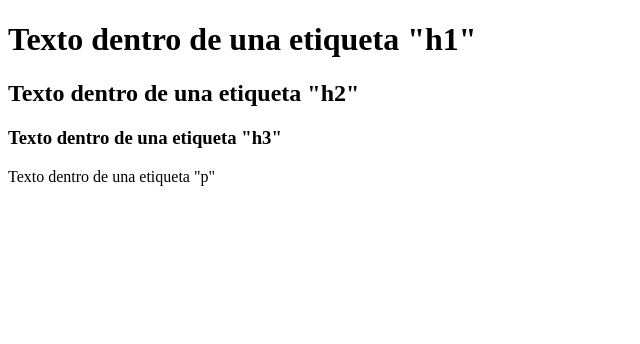
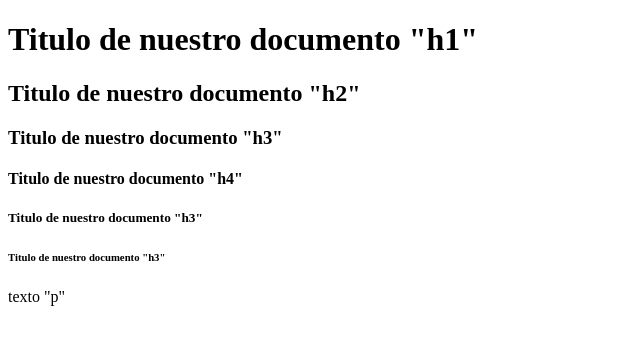
Before and after one commit to Seth502/pruebas, a plain HTML site: page html-1.html in a window 1280 px wide. Shown: the whole page, without its empty margins (0-640 px from the left). Drawn offline with Linux system fonts and the light colour scheme.

Commit message:
Update html-1.html

```diff
--- a/html-1.html
+++ b/html-1.html
@@ -6,13 +6,17 @@
 <head>
     <meta charset="UTF-8">
     <meta name="viewport" content="width=device-width, initial-scale=1.0">
-    <title>html-1</title>
+    <title>Tutulo de nuestra primera web</title>
 </head>
 <body>
-<h1>Texto dentro de una etiqueta "h1"</h1>
-<h2>Texto dentro de una etiqueta "h2"</h2>
-<h3>Texto dentro de una etiqueta "h3"</h3>
-<p>Texto dentro de una etiqueta "p"</p>
+<h1>Titulo de nuestro documento "h1"</h1>
+<h2>Titulo de nuestro documento "h2"</h2>
+<h3>Titulo de nuestro documento "h3"</h3>
+<h4>Titulo de nuestro documento "h4"</h4>
+<h5>Titulo de nuestro documento "h3"</h5>
+<h6>Titulo de nuestro documento "h3"</h6>
+
+<p> texto "p"</p>
 
 </body>
 </html>
```
